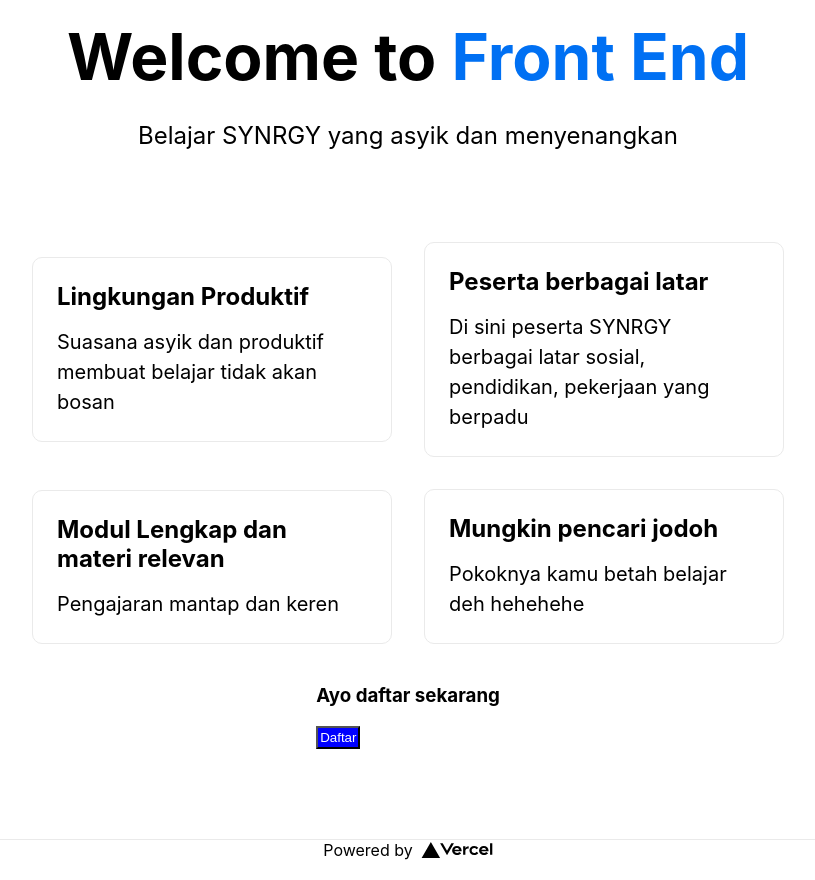
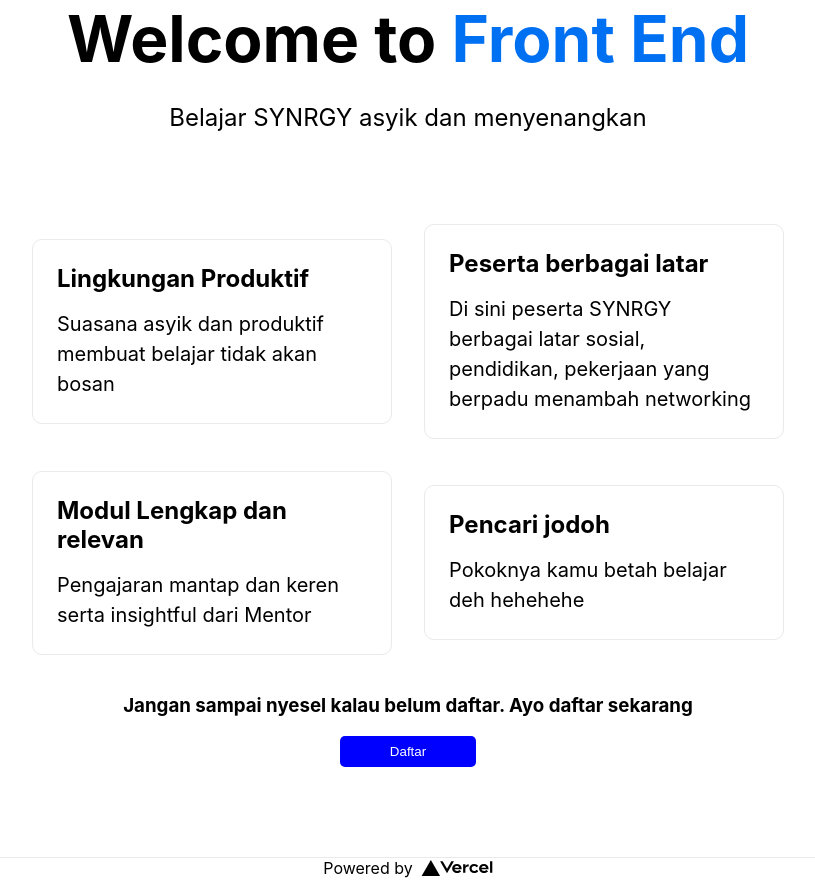
Before and after one commit to juanpatrick2001/app-test, a Next.js app: page / in a window 1280 px wide. Shown: the whole page, without its empty margins (232-1047 px from the left). Built offline with nearby package versions, Linux system fonts and the light colour scheme.

Commit message:
Repair Word

```diff
--- a/pages/index.js
+++ b/pages/index.js
@@ -17,7 +17,7 @@ export default function Home() {
         </h1>
 
         <p className={styles.description}>
-          Belajar SYNRGY yang asyik dan menyenangkan
+          Belajar SYNRGY asyik dan menyenangkan
         </p>
 
         <div className={styles.grid}>
@@ -28,30 +28,30 @@ export default function Home() {
 
           <a href="/" className={styles.card}>
             <h2>Peserta berbagai latar</h2>
-            <p>Di sini peserta SYNRGY berbagai latar sosial, pendidikan, pekerjaan yang berpadu</p>
+            <p>Di sini peserta SYNRGY berbagai latar sosial, pendidikan, pekerjaan yang berpadu menambah networking</p>
           </a>
 
           <a
             href="/"
             className={styles.card}
           >
-            <h2>Modul Lengkap dan materi relevan</h2>
-            <p>Pengajaran mantap dan keren</p>
+            <h2>Modul Lengkap dan relevan</h2>
+            <p>Pengajaran mantap dan keren serta insightful dari Mentor</p>
           </a>
 
           <a
             href="/"
             className={styles.card}
           >
-            <h2>Mungkin pencari jodoh</h2>
+            <h2>Pencari jodoh</h2>
             <p>
               Pokoknya kamu betah belajar deh hehehehe
             </p>
           </a>
         </div>
-        <div style={{marginBottom:"10px",marginTop:"5px"}}>
-          <h3 style={{textAlign:"center"}}>Ayo daftar sekarang</h3>
-          <button type="button" style={{backgroundColor:'blue',color:'white', padding:'2px'}} >Daftar</button>
+        <div style={{textAlign:"center",marginBottom:"10px",marginTop:"5px"}}>
+          <h3>Jangan sampai nyesel kalau belum daftar. Ayo daftar sekarang</h3>
+          <button type="button" style={{backgroundColor:'blue',color:'white', padding:'8px 50px',borderRadius:'5px', border:'none'}} >Daftar</button>
         </div>
       </main>
 
```
